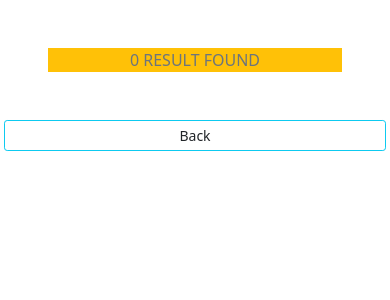
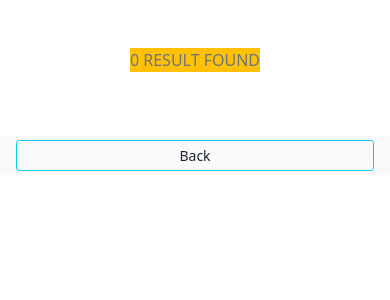
Before and after one commit to dawityab/work_Face, a Symfony app: template templates/job/search.html.twig in a window 390 px wide. Shown: the top 300 px of the page. Run offline with Twig, Linux system fonts and the light colour scheme; the template is opened without the code that fills it, so the values that code supplies are empty; some libraries are stand-ins or nearby versions.

Commit message:
index,jobs,details and search flex and responsive updated

```diff
--- a/templates/job/index.html.twig
+++ b/templates/job/index.html.twig
@@ -39,13 +39,13 @@
   </div>
 </nav>
 
-<div >
+<div class="d-flex w-80 justify-content-center align-content-center flex-wrap w-80 mx-auto">
 
     {# {% if not is_granted('ROLE_ADMIN') %}  #}
       {# <p class="text-uppercase text-center m-5 bg-warning text-secondary ">{{app.user.email}}</p> #}
       {# <p class="text-uppercase text-center m-5 bg-warning text-secondary ">Welcome back</p>  #}
     {# {% endif %} #}
-    <h1>{{ home }}</h1>
+
      {# <a href="/login" class="btn btn-outline-info form-control-lg text-dark form-border m-3 form-btn-border px-md-5 btn-lg ">Login</a>  #}
 
     {{ form_start(form) }}
--- a/templates/job/search.html.twig
+++ b/templates/job/search.html.twig
@@ -5,7 +5,7 @@
 
 {% block body %}
 
-<div>
+      <div class="d-flex w-80 justify-content-center align-content-center flex-wrap w-80 mx-auto">
 
       {% if searchJobs|length < 1 %}
       <p class="text-uppercase text-center m-5 bg-warning text-secondary ">0 result found</p>
@@ -17,7 +17,7 @@
             <div class="card mb-3" style="width: 300px;">
               <div class="row g-0">
                 <div class="col-md-4">
-    <p>{{e.id}}</p>
+
                   <img src="{{asset('images/' ~ e.jobIamge)}}" class="img-fluid rounded-start" alt="It was a Job image">
                   <a href="/details/{{e.id}}" class="btn btn-outline-info form-control-sm text-dark form-border m-1 form-btn-border px-sm-5 btn-sm m-1 d-flex justify-content-center"><span class="mx-auto">Detail</span></a>
 
@@ -32,12 +32,22 @@
                   </div>
 
                 </div>
+                {% endfor %}
+                {% endif %}
+
               </div>
             </div>
-{% endfor %}
-{% endif %}
-<a href="/job" class="btn btn-sm btn-outline-info form-control-sm text-dark form-border m-1 form-btn-border px-sm-5 btn-sm m-1 d-flex justify-content-center"><span class="mx-auto">Back</span></a>
 
       </div>
 
+<div class="container my-3">
+    <div class="row bg-light">
+          <div class="col-md">
+          <a href="/job" class="btn btn-outline-info form-control-sm text-dark form-border m-1 form-btn-border px-sm-5 btn-sm m-1 d-flex justify-content-center"><span class="mx-auto">Back</span></a>
+          </div>
+          <div class="col-md">
+          </div>
+    </div>
+</div>
+
 {% endblock %}
```
Also changed, not shown: templates/job/details.html.twig (+21 -9 lines), templates/job/job.html.twig (+5 -4 lines), public/images/WhatsApp-Image-2022-09-16-at-16-00-45-642e1fec6a444.jpg (added), public/images/david-metzer-zGeax2IzgVw-unsplash-6431ec3a320d3.jpg (added), public/images/pexels-content-pixie-2736499-6431eba06e669.jpg (added). Lines whose indentation alone changed are shown as unchanged.
